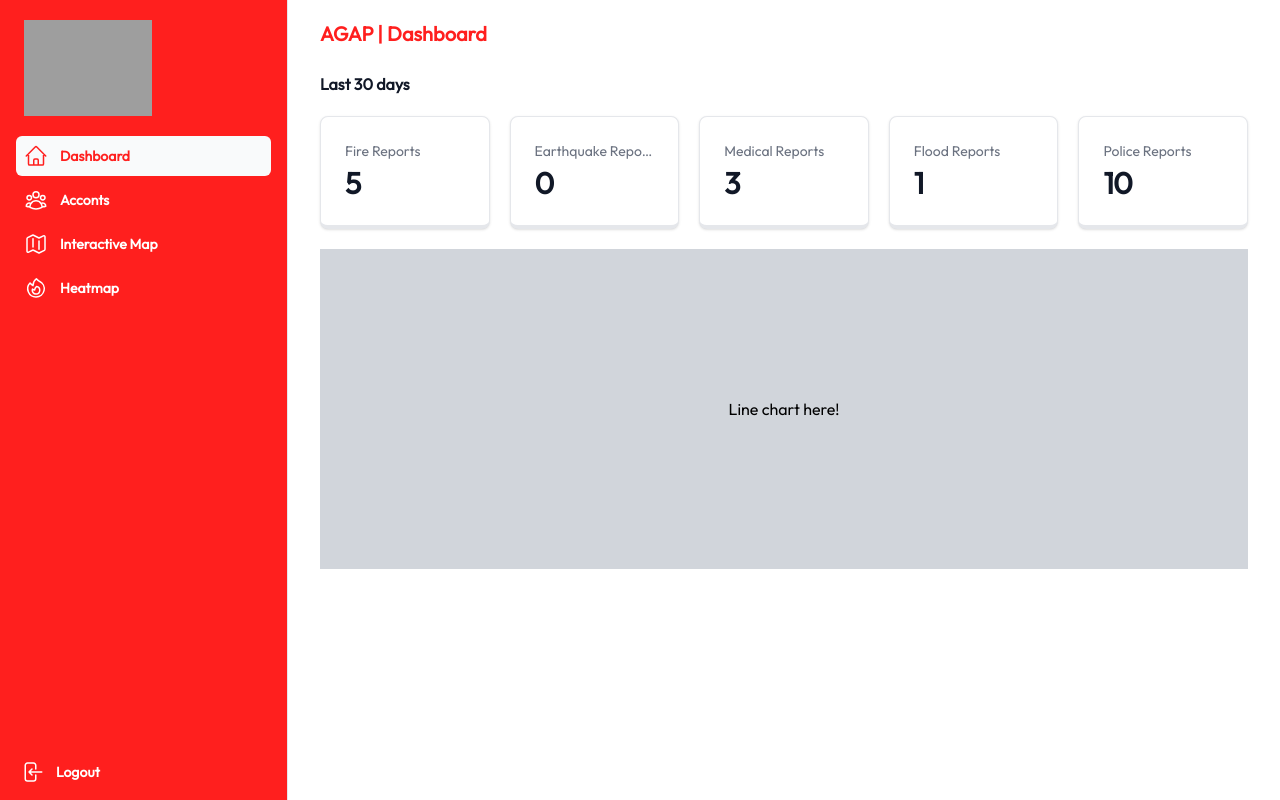
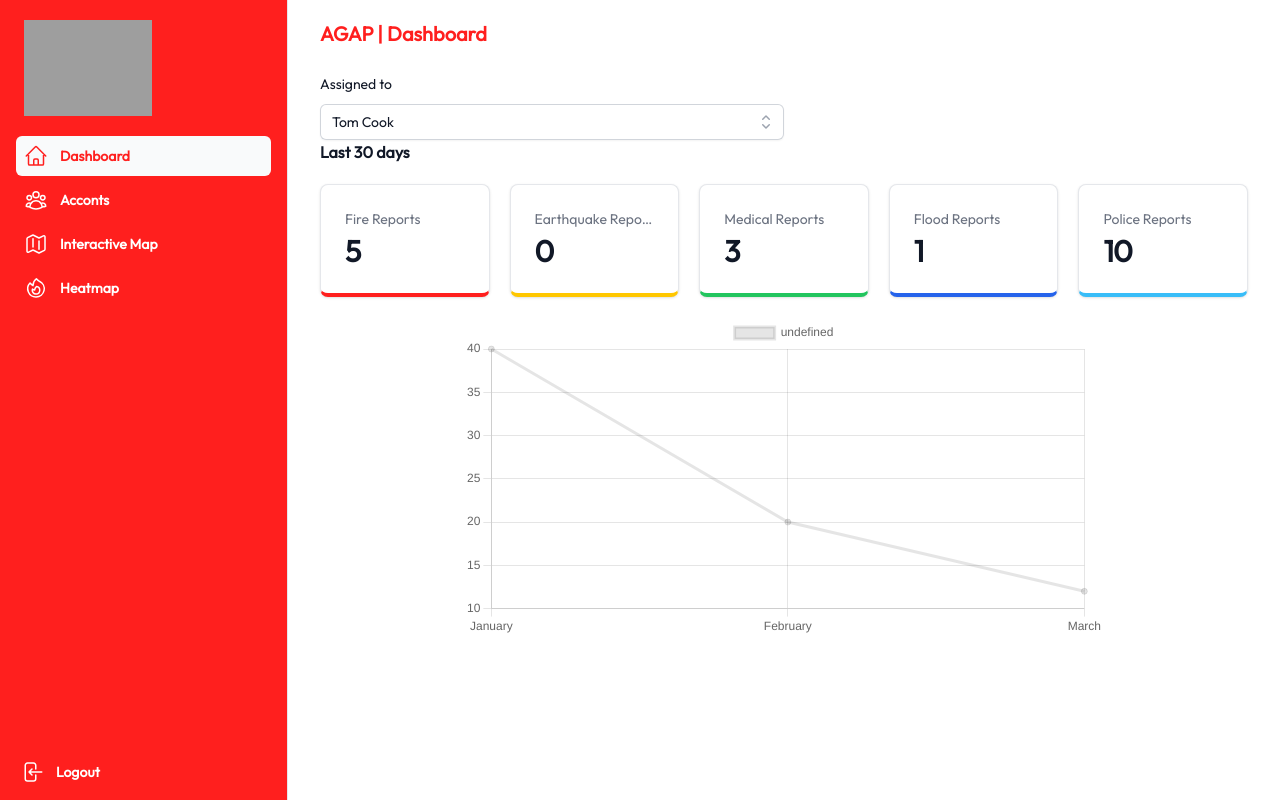
Before and after one commit to carieeeh/Agap_Web_Frontend, a Vue app: page /app/dashboard in a window 1280 px wide. Built offline with nearby package versions, Linux system fonts and the light colour scheme; grey boxes are pictures that could not be loaded.

Commit message:
chart js feat

```diff
--- a/package.json
+++ b/package.json
@@ -13,9 +13,11 @@
     "@headlessui/vue": "^1.7.17",
     "@heroicons/vue": "^2.1.1",
     "axios": "^1.6.5",
+    "chart.js": "^4.4.1",
     "pinia": "^2.1.7",
     "vform": "^2.1.2",
     "vue": "^3.3.11",
+    "vue-chartjs": "^5.3.0",
     "vue-router": "^4.2.5"
   },
   "devDependencies": {
--- a/src/views/Layout/Private/Dashboard/DashboardView.vue
+++ b/src/views/Layout/Private/Dashboard/DashboardView.vue
@@ -1,6 +1,7 @@
 <template>
     <div>
-        <!-- <Listbox as="div" v-model="selected">
+        <div class="w-1/2">
+            <Listbox as="div" v-model="selected">
                 <ListboxLabel class="block text-sm font-medium leading-6 text-gray-900">Assigned to</ListboxLabel>
                 <div class="relative mt-2">
                     <ListboxButton
@@ -19,7 +20,8 @@
                                 v-slot="{ active, selected }">
                                 <li
                                     :class="[active ? 'bg-indigo-600 text-white' : 'text-gray-900', 'relative cursor-default select-none py-2 pl-8 pr-4']">
-                                <span :class="[selected ? 'font-semibold' : 'font-normal', 'block truncate']">{{ person.name
+                                    <span :class="[selected ? 'font-semibold' : 'font-normal', 'block truncate']">{{
+                                        person.name
                                     }}</span>
 
                                     <span v-if="selected"
@@ -31,48 +33,62 @@
                         </ListboxOptions>
                     </transition>
                 </div>
-        </Listbox> -->
+            </Listbox>
+        </div>
+
         <h3 class="text-base font-semibold leading-6 text-gray-900">Last 30 days</h3>
         <dl class="mt-5 grid grid-cols-1 gap-5 sm:grid-cols-5">
             <div v-for="item in stats" :key="item.name"
-                :class="['overflow-hidden rounded-lg bg-white px-4 py-5 shadow sm:p-6 border border-b-4', 'border-b-' + item.color]">
+                :class="['overflow-hidden rounded-lg bg-white px-4 py-5 shadow sm:p-6 border border-b-4', item.color]">
                 <dt class="truncate text-sm font-medium text-gray-500">{{ item.name }}</dt>
                 <dd class="mt-1 text-3xl font-semibold tracking-tight text-gray-900">{{ item.stat }}</dd>
             </div>
         </dl>
-        <div class="flex justify-center items-center w-full h-80 px-5 mt-5 bg-gray-300">
-            <p>Line chart here!</p>
+        <div class="flex justify-center items-center w-full h-80 px-5 mt-5">
+            <Line :data="chartData" :options="chartOptions" aria-label="Accident Reports Chart" />
         </div>
     </div>
 </template>
 
 <script setup>
+import { ref, reactive } from 'vue'
+import { Listbox, ListboxButton, ListboxLabel, ListboxOption, ListboxOptions } from '@headlessui/vue'
+import { CheckIcon, ChevronUpDownIcon } from '@heroicons/vue/20/solid'
 
-// import { ref } from 'vue'
-// import { Listbox, ListboxButton, ListboxLabel, ListboxOption, ListboxOptions } from '@headlessui/vue'
-// import { CheckIcon, ChevronUpDownIcon } from '@heroicons/vue/20/solid'
+import { Line } from 'vue-chartjs'
+import {   Chart as ChartJS,  CategoryScale, LinearScale,  PointElement,LineElement, Title, Tooltip, Legend} from 'chart.js'
 
-// const people = [
+ChartJS.register(CategoryScale, LinearScale, PointElement, LineElement, Title, Tooltip, Legend)
+
+const chartData = reactive({
+    labels: ['January', 'February', 'March'],
+    datasets: [{ data: [40, 20, 12] }],
+})
+
+const chartOptions = { responsive: true }
 
 
-//     { id: 1, name: 'Wade Cooper' },
-//     { id: 2, name: 'Arlene Mccoy' },
-//     { id: 3, name: 'Devon Webb' },
-//     { id: 4, name: 'Tom Cook' },
-//     { id: 5, name: 'Tanya Fox' },
-//     { id: 6, name: 'Hellen Schmidt' },
-//     { id: 7, name: 'Caroline Schultz' },
-//     { id: 8, name: 'Mason Heaney' },
-//     { id: 9, name: 'Claudie Smitham' },
-//     { id: 10, name: 'Emil Schaefer' },
-// ]
 
-// const selected = ref(people[3]);
+
+const people = [
+    { id: 1, name: 'Wade Cooper' },
+    { id: 2, name: 'Arlene Mccoy' },
+    { id: 3, name: 'Devon Webb' },
+    { id: 4, name: 'Tom Cook' },
+    { id: 5, name: 'Tanya Fox' },
+    { id: 6, name: 'Hellen Schmidt' },
+    { id: 7, name: 'Caroline Schultz' },
+    { id: 8, name: 'Mason Heaney' },
+    { id: 9, name: 'Claudie Smitham' },
+    { id: 10, name: 'Emil Schaefer' },
+]
+
+const selected = ref(people[3]);
 const stats = [
-    { name: 'Fire Reports', stat: '5', color: 'primaryRed' },
-    { name: 'Earthquake Reports', stat: '0', color: 'primaryYellow' },
-    { name: 'Medical Reports', stat: '3', color: 'green-500' },
-    { name: 'Flood Reports', stat: '1', color: 'blue-600' },
-    { name: 'Police Reports', stat: '10', color: 'sky-400' },
+    { name: 'Fire Reports', stat: '5', color: 'border-b-primaryRed' },
+    { name: 'Earthquake Reports', stat: '0', color: 'border-b-primaryYellow' },
+    { name: 'Medical Reports', stat: '3', color: 'border-b-green-500' },
+    { name: 'Flood Reports', stat: '1', color: 'border-b-blue-600' },
+    { name: 'Police Reports', stat: '10', color: 'border-b-sky-400' },
 ]
 </script>
--- a/src/views/Layout/Private/HeatMap/HeatMapView.vue
+++ b/src/views/Layout/Private/HeatMap/HeatMapView.vue
@@ -1,7 +1,7 @@
 <template>
     <div>
       <div class="flex pt-5">
-        <iframe width='1000' height='400' frameborder='0' style='border:0' src="https://www.google.com/maps/embed/v1/place?key=AIzaSyAiGzgFITTlOuq5BTzbwA0Kpm3z_kOj7ms&zoom=16&q=14.5871,120.9845" allowfullscreen></iframe>
+        <iframe width='100%' height='400' frameborder='0' style='border:0' src="https://www.google.com/maps/embed/v1/place?key=AIzaSyAiGzgFITTlOuq5BTzbwA0Kpm3z_kOj7ms&zoom=16&q=14.5871,120.9845" allowfullscreen></iframe>
       </div>
     </div>
   </template>
--- a/src/views/Layout/Private/InteractiveMap/InteractiveMap.vue
+++ b/src/views/Layout/Private/InteractiveMap/InteractiveMap.vue
@@ -8,7 +8,7 @@
       </div>
     </dl>
     <div class="flex pt-5">
-      <iframe width='1000' height='400' frameborder='0' style='border:0' src="https://www.google.com/maps/embed/v1/place?key=AIzaSyAiGzgFITTlOuq5BTzbwA0Kpm3z_kOj7ms&zoom=16&q=14.5871,120.9845" allowfullscreen></iframe>
+      <iframe width='100%' height='400' frameborder='0' style='border:0' src="https://www.google.com/maps/embed/v1/place?key=AIzaSyAiGzgFITTlOuq5BTzbwA0Kpm3z_kOj7ms&zoom=16&q=14.5871,120.9845" allowfullscreen></iframe>
     </div>
   </div>
 </template>
```
Also changed, not shown: 1 other file (tests, documents, lock files or other folders). Lines whose indentation alone changed are shown as unchanged.
